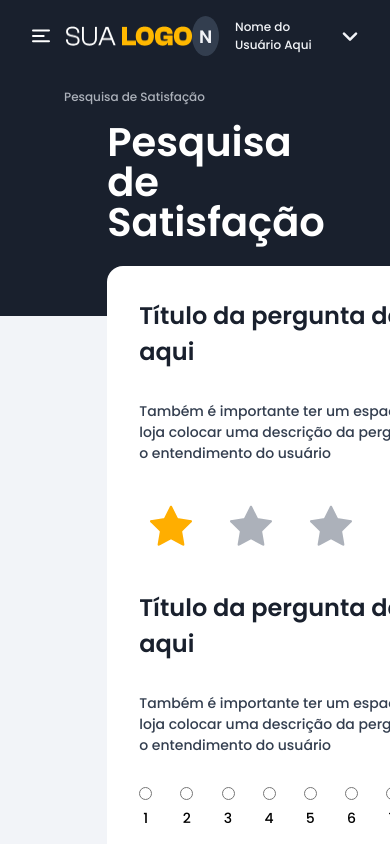
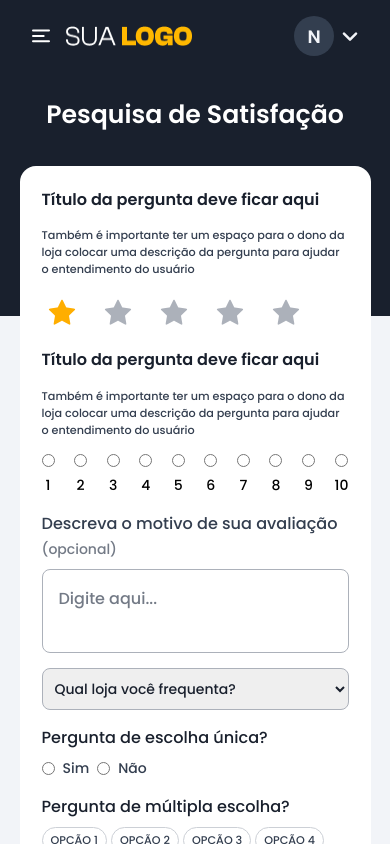
Before and after one commit to kayokalinauskas/satisfaction-survey-forms, a Next.js app: page / in a window 390 px wide. Built offline with nearby package versions, Linux system fonts and the light colour scheme.

Commit message:
Add responsiveness

```diff
--- a/app/components/Header.js
+++ b/app/components/Header.js
@@ -11,7 +11,7 @@ const Header = () => {
         <div className={styles["profile-picture"]}>
           <span>N</span>
         </div>
-        <p>Nome do Usuário Aqui</p>
+        <p className={styles.username}>Nome do Usuário Aqui</p>
         <Image src="/arrow-down.svg" width={16} height={9} alt="Logo" />
       </div>
     </header>
--- a/app/components/StarRating.js
+++ b/app/components/StarRating.js
@@ -10,7 +10,6 @@ const StarIcon = ({ filled, onClick }) => (
     fill="none"
     xmlns="http://www.w3.org/2000/svg"
     onClick={onClick}
-    style={{ cursor: "pointer", width: 64, height: 64 }}
   >
     <rect width="65" height="65" fill="#1E1E1E" />
     <g clipPath="url(#clip0_0_1)">
@@ -51,7 +50,7 @@ const StarRating = ({ data }) => {
     const stars = [];
     for (let i = 1; i <= 5; i++) {
       stars.push(
-        <StarIcon key={i} filled={i <= rating} onClick={() => setRating(i)} />,
+        <StarIcon key={i} filled={i <= rating} onClick={() => setRating(i)} />
       );
     }
     return stars;
--- a/app/globals.scss
+++ b/app/globals.scss
@@ -53,3 +53,28 @@ h2 {
 textarea {
   resize: none;
 }
+@media (max-width: 540px) {
+  svg {
+    width: 48px;
+    height: 48px;
+  }
+}
+
+@media (max-width: 420px) {
+  svg {
+    width: 40px;
+    height: 40px;
+  }
+}
+@media (max-width: 360px) {
+  svg {
+    width: 32px;
+    height: 32px;
+  }
+}
+@media (max-width: 320px) {
+  svg {
+    width: 16px;
+    height: 16px;
+  }
+}
--- a/app/styles/page.module.scss
+++ b/app/styles/page.module.scss
@@ -1,4 +1,5 @@
 @use "./variables.module.scss" as *;
+
 .main-container {
   display: flex;
   flex-direction: column;
@@ -7,6 +8,7 @@
 .background {
   background-color: $primary-dark-color;
   position: absolute;
+  top: 0;
   height: 316px;
   width: 100%;
   z-index: -1;
@@ -262,3 +264,75 @@
   background-color: #002fb3;
   color: #fff;
 }
+
+@media (max-width: 1100px) {
+  .form-container {
+    display: flex;
+    width: 80%;
+    align-items: center;
+  }
+}
+
+@media (max-width: 600px) {
+  .form-container {
+    display: flex;
+    align-items: center;
+    font-size: 0.8rem;
+    width: 90%;
+
+    h1 {
+      margin-top: 30px;
+      margin-bottom: 15px;
+      font-size: 1.8rem;
+    }
+    h2 {
+      font-size: 1.15rem;
+    }
+    label {
+      font-size: 1rem;
+    }
+  }
+
+  .form {
+    max-width: 100%;
+    gap: 15px;
+    padding: 22px;
+  }
+
+  .user-container {
+    gap: 8px;
+  }
+
+  .textarea-form,
+  .textarea-form-question {
+    height: 50%;
+  }
+  .checkboxes-list {
+    gap: 4px;
+  }
+
+  .username {
+    display: none;
+  }
+
+  .title-label {
+    display: none;
+  }
+  .title {
+    font-size: 1.15rem;
+  }
+  .subtitle {
+    font-size: 1.15rem;
+  }
+
+  .select {
+    font-size: 1rem;
+    padding: 8px;
+    height: 3rem;
+  }
+
+  .checkbox-button {
+    padding: 4px 8px 4px 8px;
+    font-size: 0.8rem !important;
+  }
+}
--- a/app/styles/starRating.module.scss
+++ b/app/styles/starRating.module.scss
@@ -2,3 +2,11 @@
   display: flex;
   gap: 16px;
 }
+
+@media (max-width: 540px) {
+  .svg {
+    width: 32px;
+    height: 32px;
+    background-color: red;
+  }
+}
```
